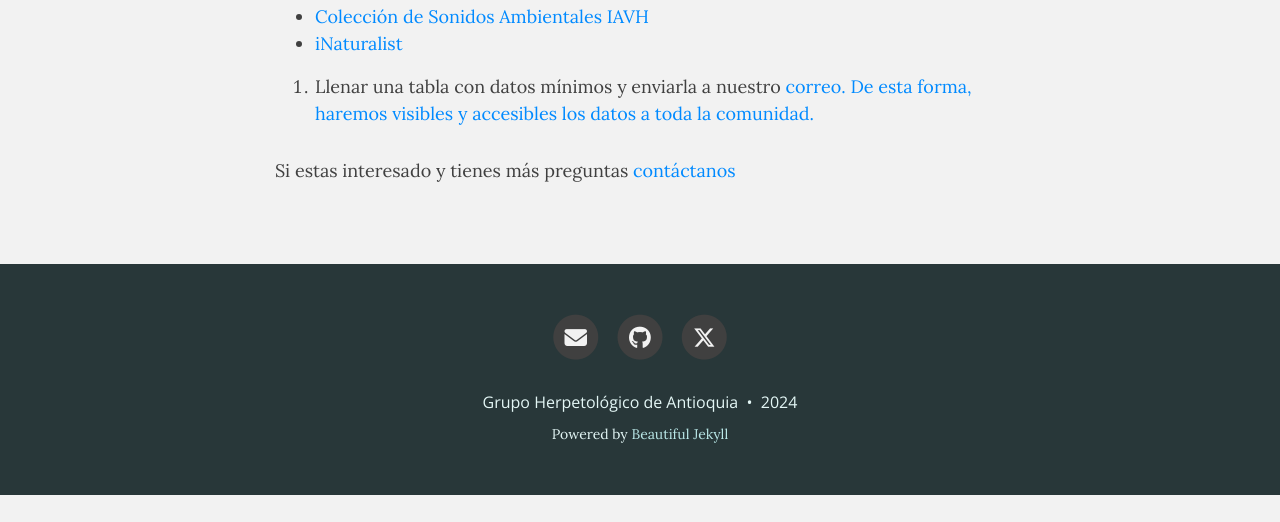
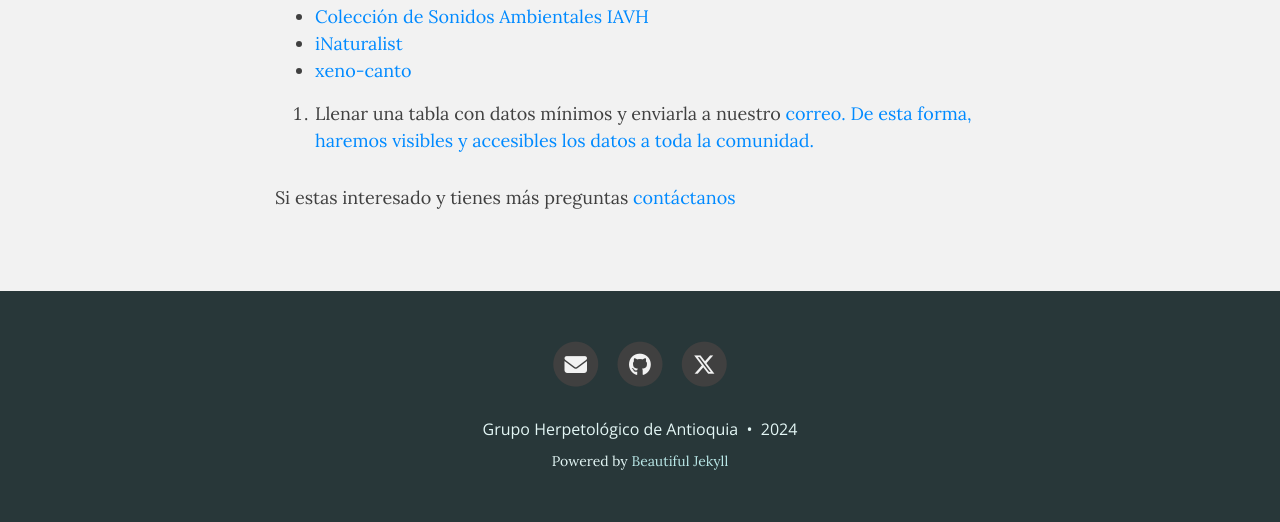
Before and after one commit to colombianfrogs/sounds, a Jekyll site: the page built from docs/unete.md, in a window 1280 px wide and 900 px high, scrolled down 1560 px, cut to the strip 378-900 px from the top of the window. Built offline with Jekyll 4.4.1, drawn with Linux system fonts in a browser that asks for light colours; before the commit the page ends 2433 px from its top, so only the background shows below that.

Commit message:
Update unete.md

```diff
--- a/docs/unete.md
+++ b/docs/unete.md
@@ -62,6 +62,8 @@ Ir a [figshare](https://figshare.com/)
 
 - [Colección de Sonidos Ambientales IAVH](http://colecciones.humboldt.org.co/sonidos/)
 - [iNaturalist](https://www.inaturalist.org/)
+- [xeno-canto](https://xeno-canto.org/)
+
 
 2. Llenar una tabla con datos mínimos y enviarla a nuestro <a href="mailto:col.sonidos.colombia@gmail.com">correo. De esta forma, haremos visibles y accesibles los datos a toda la comunidad.
 
```
